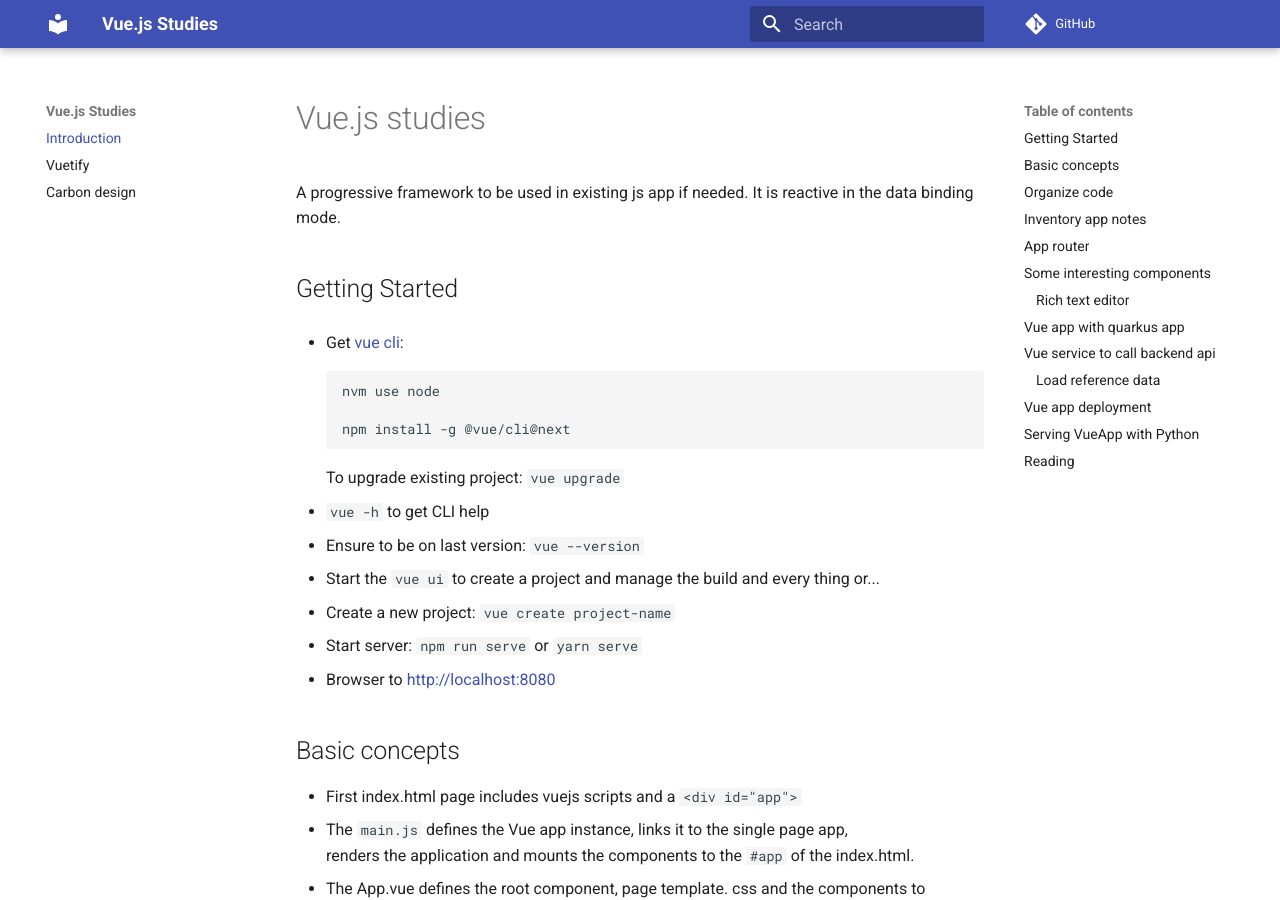
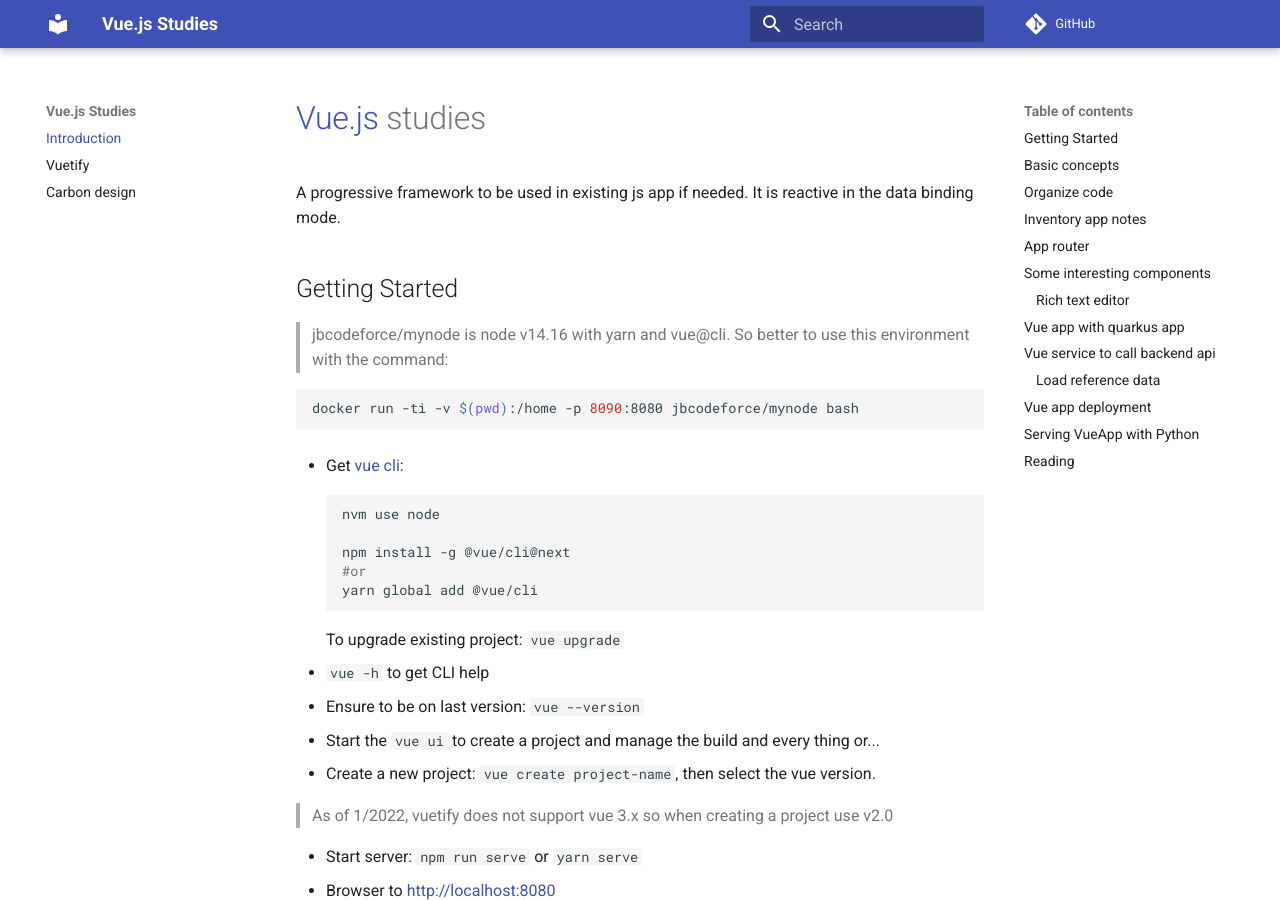
Before and after one commit to jbcodeforce/vuejs-studies, an MkDocs documentation site: the page built from docs/index.md, in a window 1280 px wide and 900 px high. Built offline with MkDocs 1.6.1 and Material for MkDocs 9.7.7, drawn with Linux system fonts in a browser that asks for light colours; comment, search, counter and statistics services are not loaded.

Commit message:
update study note

````diff
--- a/docs/index.md
+++ b/docs/index.md
@@ -1,8 +1,15 @@
-# Vue.js studies
+# [Vue.js](https://vuejs.org/) studies
 
 A progressive framework to be used in existing js app if needed. It is reactive in the data binding mode.
 
 ## Getting Started
+
+> jbcodeforce/mynode is node v14.16 with yarn and vue@cli. So better to use this
+environment with the command:
+
+```sh
+docker run -ti -v $(pwd):/home -p 8090:8080 jbcodeforce/mynode bash
+```
 
 * Get [vue cli](https://cli.vuejs.org/):
 
@@ -10,13 +17,19 @@
     nvm use node
 
     npm install -g @vue/cli@next
+    #or
+    yarn global add @vue/cli
     ```
+
     To upgrade existing project: `vue upgrade`
 
 * `vue -h` to get CLI help
 * Ensure to be on last version: `vue --version`
 * Start the `vue ui` to create a project and manage the build and every thing or...
-* Create a new project: `vue create project-name`
+* Create a new project: `vue create project-name`, then select the vue version.
+
+> As of 1/2022, vuetify does not support vue 3.x so when creating a project use v2.0
+
 * Start server: `npm run serve` or `yarn serve`
 * Browser to [http://localhost:8080](http://localhost:8080)
 
````
